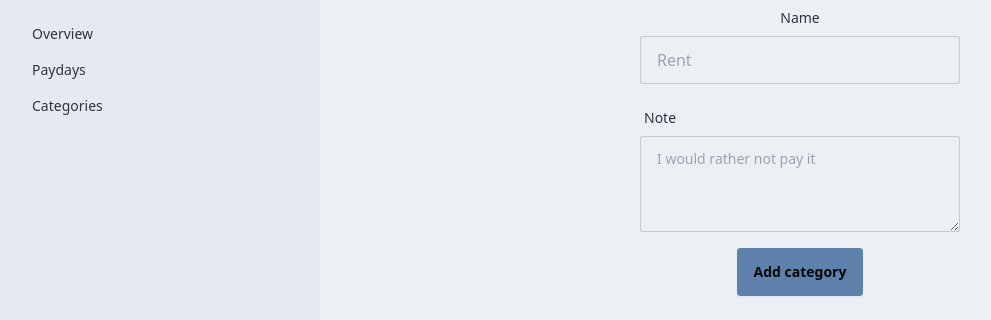
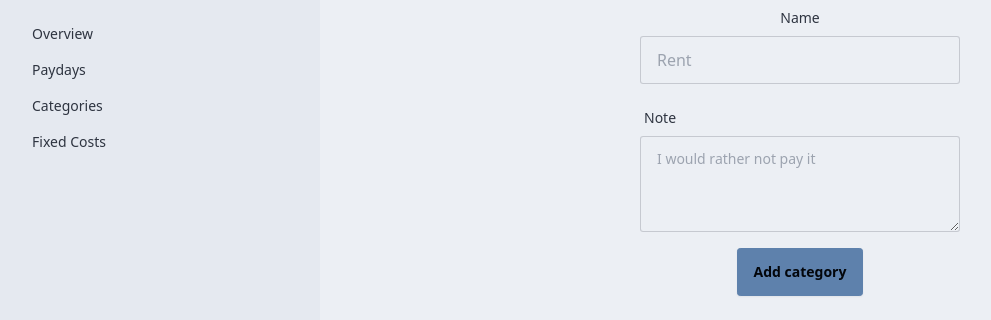
Before and after one commit to Jack-Culcasi/Django-Budgeting-App, a Django app: page /categories/ in a window 1280 px wide. Shown: the part 64-384 px from the top of the page, without its empty margins (0-991 px from the left). Run offline with Django 5.2, Linux system fonts and the light colour scheme; the visitor is signed in with stand-in values (Sample User, id 1); data that the repository does not hold is empty; some libraries are stand-ins or nearby versions.

Commit message:
voice added to sidebar

```diff
--- a/home/templates/index.html
+++ b/home/templates/index.html
@@ -78,6 +78,7 @@
           <li><a href="{% url 'home' %}">Overview</a></li>
           <li><a href="{% url 'paydays' %}">Paydays</a></li>
           <li><a href="{% url 'categories' %}">Categories</a></li>
+          <li><a href="{% url 'fixed_costs' %}">Fixed Costs</a></li>
         </ul>
       </div>
     </div>
```
